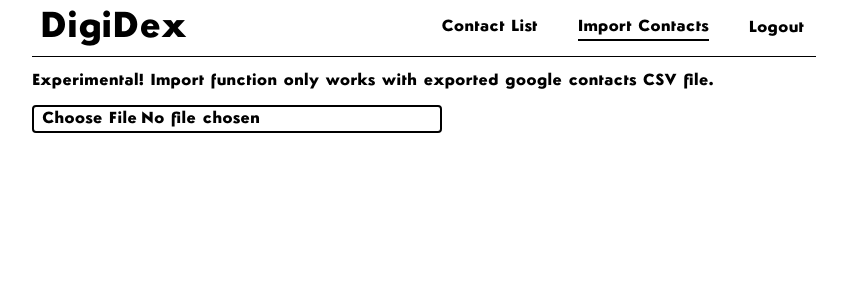
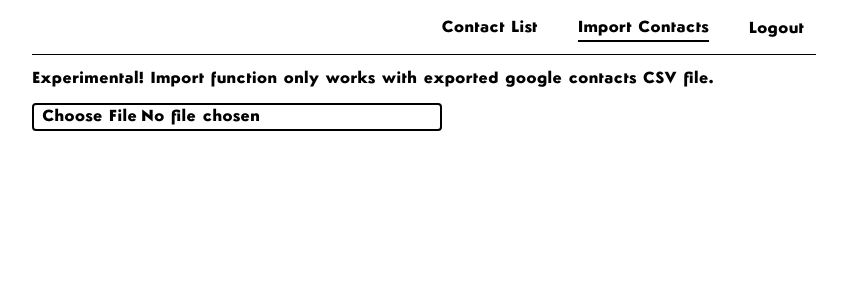
Before and after one commit to IkeAlmighty/digidex, a React (Vite) app in the folder client/: page /import in a window 1280 px wide. Shown: the top 300 px of the page, without its empty margins (216-1063 px from the left). Built offline with nearby package versions, Linux system fonts and the light colour scheme.

Commit message:
simplified modal component to work well with navigation controls

```diff
--- a/client/src/components/Modal.jsx
+++ b/client/src/components/Modal.jsx
@@ -1,9 +1,6 @@
-export default function Modal({ onExit, children }) {
+export default function Modal({ children }) {
   return (
-    <div className="fixed top-0 left-0 w-screen h-screen bg-white">
-      <button className="absolute left-2 top-0 rotate-45" onClick={onExit}>
-        <span className="text-5xl">+</span>
-      </button>
+    <div className="top-15 fixed w-screen h-screen bg-white">
       <div className="my-20">{children}</div>
     </div>
   );
--- a/client/src/components/Navigation.jsx
+++ b/client/src/components/Navigation.jsx
@@ -2,7 +2,7 @@ import LogoutButton from "./LogoutButton";
 import HamburgerMenu from "./HamburgerMenu";
 import { Link, useLocation } from "react-router";
 
-export default function Navigation({ onPlus }) {
+export default function Navigation({ children }) {
   const location = useLocation();
   const segments = location.pathname.split("/").filter(Boolean);
   const pageSlug = "/" + (segments[segments.length - 1] || "");
@@ -13,13 +13,8 @@ export default function Navigation({ onPlus }) {
   ];
 
   return (
-    <nav className="bg-white flex items-stretch justify-between border-b">
-      {onPlus && (
-        <div className="my-1 [&>button]:cursor-pointer text-5xl">
-          <button onClick={onPlus}>+</button>
-        </div>
-      )}
-      <h1 className="inline-block p-2">DigiDex</h1>
+    <nav className="bg-white flex items-stretch justify-between border-b !pt-1">
+      <div className="my-1 [&>button]:cursor-pointer">{children}</div>
 
       <HamburgerMenu>
         {pages.map((page, index) => {
```
